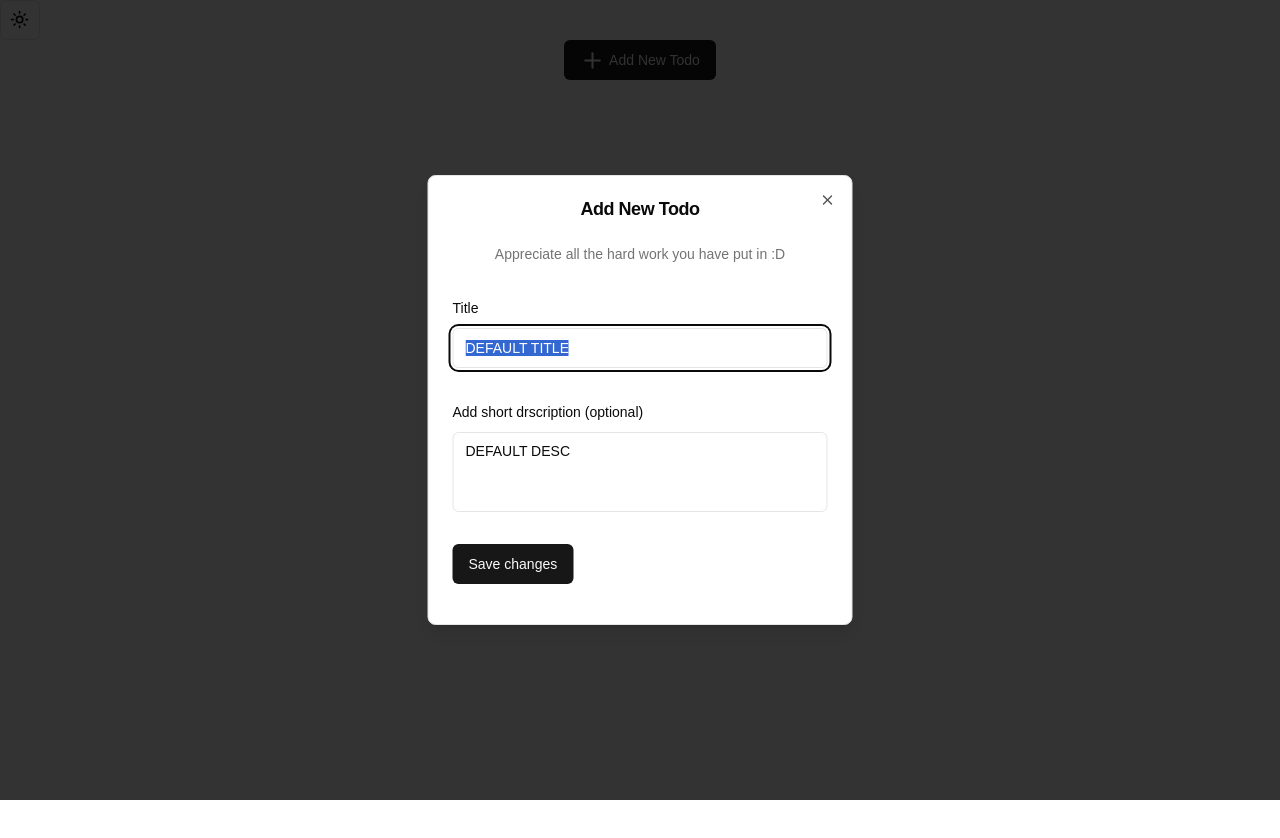
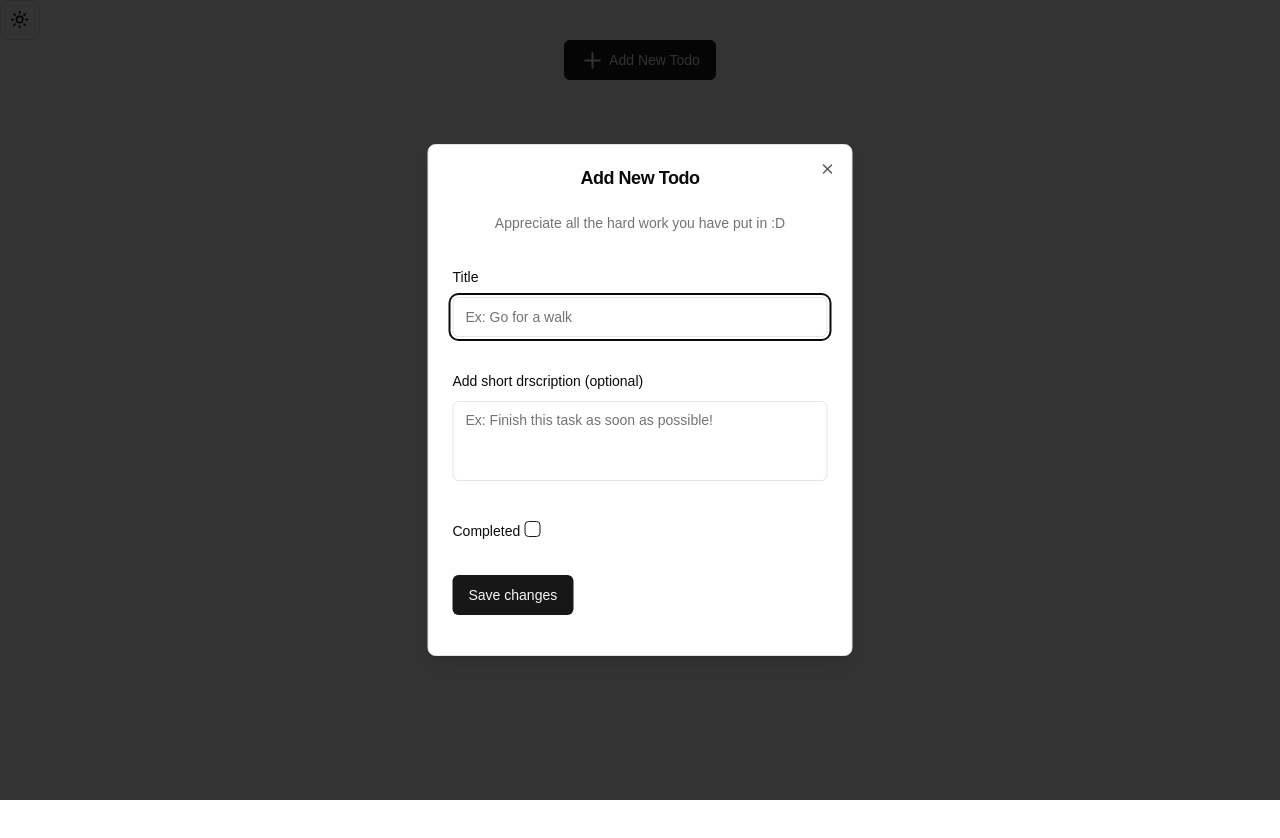
Before and after one commit to Mory-Smile/Fullstack-NextJS-Todo-App, a Next.js app: page / in a window 1280 px wide. Both pictures are taken after a click on the button "Add New Todo". Built offline with nearby package versions, Linux system fonts and the light colour scheme.

Commit message:
Added completed section and finished functionality and db

```diff
--- a/actions/todo.ts
+++ b/actions/todo.ts
@@ -1,6 +1,7 @@
 "use server";
 
 import { PrismaClient } from "@prisma/client";
+import { boolean } from "zod";
 
 const prisma = new PrismaClient();
 
@@ -11,14 +12,17 @@
 export const createTodo = async ({
   title,
   body,
+  completed,
 }: {
   title: string;
   body?: string | undefined;
+  completed: boolean;
 }) => {
   await prisma.todo.create({
     data: {
       title: title,
       body: body,
+      completed: completed,
     },
   });
 };
--- a/components/DialogForm.tsx
+++ b/components/DialogForm.tsx
@@ -15,7 +15,6 @@
 import {
   Form,
   FormControl,
-  FormDescription,
   FormField,
   FormItem,
   FormLabel,
@@ -27,11 +26,13 @@
 import { useForm } from "react-hook-form";
 import { todoFormValues, todoFormSchema } from "@/schema";
 import { createTodo } from "@/actions/todo";
+import { Checkbox } from "@/components/ui/checkbox";
 
 export function DialogDemo() {
   const defaultValues: Partial<todoFormValues> = {
-    title: "DEFAULT TITLE",
-    body: "DEFAULT DESC",
+    title: "",
+    body: "",
+    completed: false,
   };
 
   const form = useForm<todoFormValues>({
@@ -41,7 +42,11 @@
   });
 
   const onSubmit = async (data: todoFormValues) => {
-    await createTodo({ title: data.title, body: data.body });
+    await createTodo({
+      title: data.title,
+      body: data.body,
+      completed: data.completed,
+    });
   };
 
   return (
@@ -68,7 +73,7 @@
                   <FormItem>
                     <FormLabel>Title</FormLabel>
                     <FormControl>
-                      <Input placeholder="Go for a walk" {...field} />
+                      <Input placeholder="Ex: Go for a walk" {...field} />
                     </FormControl>
                     <FormMessage />
                   </FormItem>
@@ -83,8 +88,25 @@
                     <FormLabel>Add short drscription (optional)</FormLabel>
                     <FormControl>
                       <Textarea
-                        placeholder="Finish this task as soon as possible!"
+                        placeholder="Ex: Finish this task as soon as possible!"
                         className="resize-none"
+                        {...field}
+                      />
+                    </FormControl>
+                    <FormMessage />
+                  </FormItem>
+                )}
+              />
+              <FormField
+                control={form.control}
+                name="completed"
+                render={({ field }) => (
+                  <FormItem>
+                    <FormLabel className="pr-1">Completed</FormLabel>
+                    <FormControl>
+                      <Checkbox
+                        checked={field.value}
+                        onCheckedChange={field.onChange}
                         {...field}
                       />
                     </FormControl>
--- /dev/null
+++ b/components/ui/checkbox.tsx
@@ -0,0 +1,30 @@
+"use client"
+
+import * as React from "react"
+import * as CheckboxPrimitive from "@radix-ui/react-checkbox"
+import { Check } from "lucide-react"
+
+import { cn } from "@/lib/utils"
+
+const Checkbox = React.forwardRef<
+  React.ElementRef<typeof CheckboxPrimitive.Root>,
+  React.ComponentPropsWithoutRef<typeof CheckboxPrimitive.Root>
+>(({ className, ...props }, ref) => (
+  <CheckboxPrimitive.Root
+    ref={ref}
+    className={cn(
+      "peer h-4 w-4 shrink-0 rounded-sm border border-primary ring-offset-background focus-visible:outline-none focus-visible:ring-2 focus-visible:ring-ring focus-visible:ring-offset-2 disabled:cursor-not-allowed disabled:opacity-50 data-[state=checked]:bg-primary data-[state=checked]:text-primary-foreground",
+      className
+    )}
+    {...props}
+  >
+    <CheckboxPrimitive.Indicator
+      className={cn("flex items-center justify-center text-current")}
+    >
+      <Check className="h-4 w-4" />
+    </CheckboxPrimitive.Indicator>
+  </CheckboxPrimitive.Root>
+))
+Checkbox.displayName = CheckboxPrimitive.Root.displayName
+
+export { Checkbox }
--- a/package.json
+++ b/package.json
@@ -11,6 +11,7 @@
   "dependencies": {
     "@hookform/resolvers": "^3.9.0",
     "@prisma/client": "^5.20.0",
+    "@radix-ui/react-checkbox": "^1.1.2",
     "@radix-ui/react-dialog": "^1.1.2",
     "@radix-ui/react-dropdown-menu": "^2.1.2",
     "@radix-ui/react-label": "^2.1.0",
--- a/schema/index.ts
+++ b/schema/index.ts
@@ -16,6 +16,7 @@
       message: "Short Description must not be longer than 30 characters.",
     })
     .optional(),
+  completed: z.boolean(),
 });
 
 export type todoFormValues = z.infer<typeof todoFormSchema>;
```
Also changed, not shown: 2 other files (tests, documents, lock files or other folders).
